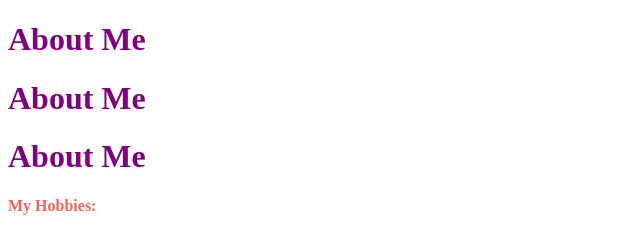
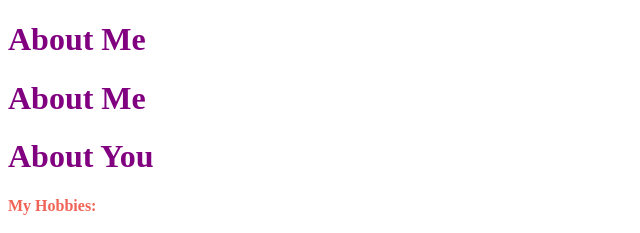
Before and after one commit to simonwardle/WebDevBootCampColtSteel, a plain HTML site: page 03/aboutMe.html in a window 1280 px wide. Shown: the top 233 px of the page, 0-640 px from the left. Drawn offline with Linux system fonts and the light colour scheme.

Commit message:
changed me to you

```diff
--- a/03/aboutMe.html
+++ b/03/aboutMe.html
@@ -9,7 +9,7 @@
 <body>
 <h1>About Me</h1>
 <h1>About Me</h1>
-<h1>About Me</h1>
+<h1>About You</h1>
 
 <h4>My Hobbies:</h4>
 <ul>
```
